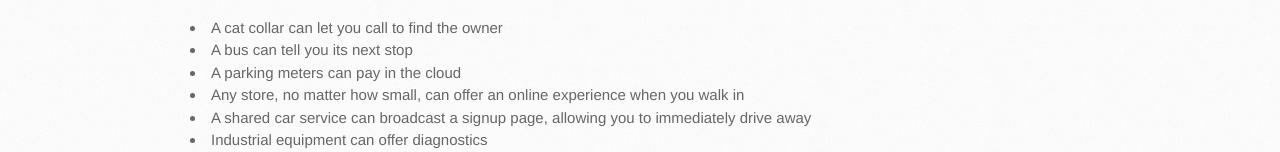
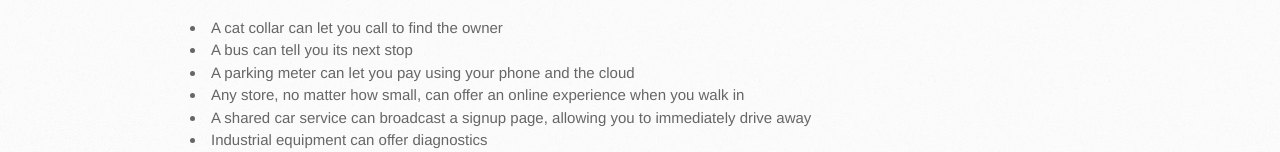
Before and after one commit to google/physical-web, a plain HTML site: page index.html in a window 1280 px wide. Shown: the part 771-923 px from the top of the page. Drawn offline with Linux system fonts and the light colour scheme.

Commit message:
Grammar/wording change

```diff
--- a/index.html
+++ b/index.html
@@ -59,7 +59,7 @@
 <ul>
 <li>A cat collar can let you call to find the owner</li>
 <li>A bus can tell you its next stop</li>
-<li>A parking meters can pay in the cloud
+<li>A parking meter can let you pay using your phone and the cloud</li>
 <li>Any store, no matter how small, can offer an online experience when you walk in</li>
 <li>A shared car service can broadcast a signup page, allowing you to immediately drive away</li>
 <li>Industrial equipment can offer diagnostics</li>
```
